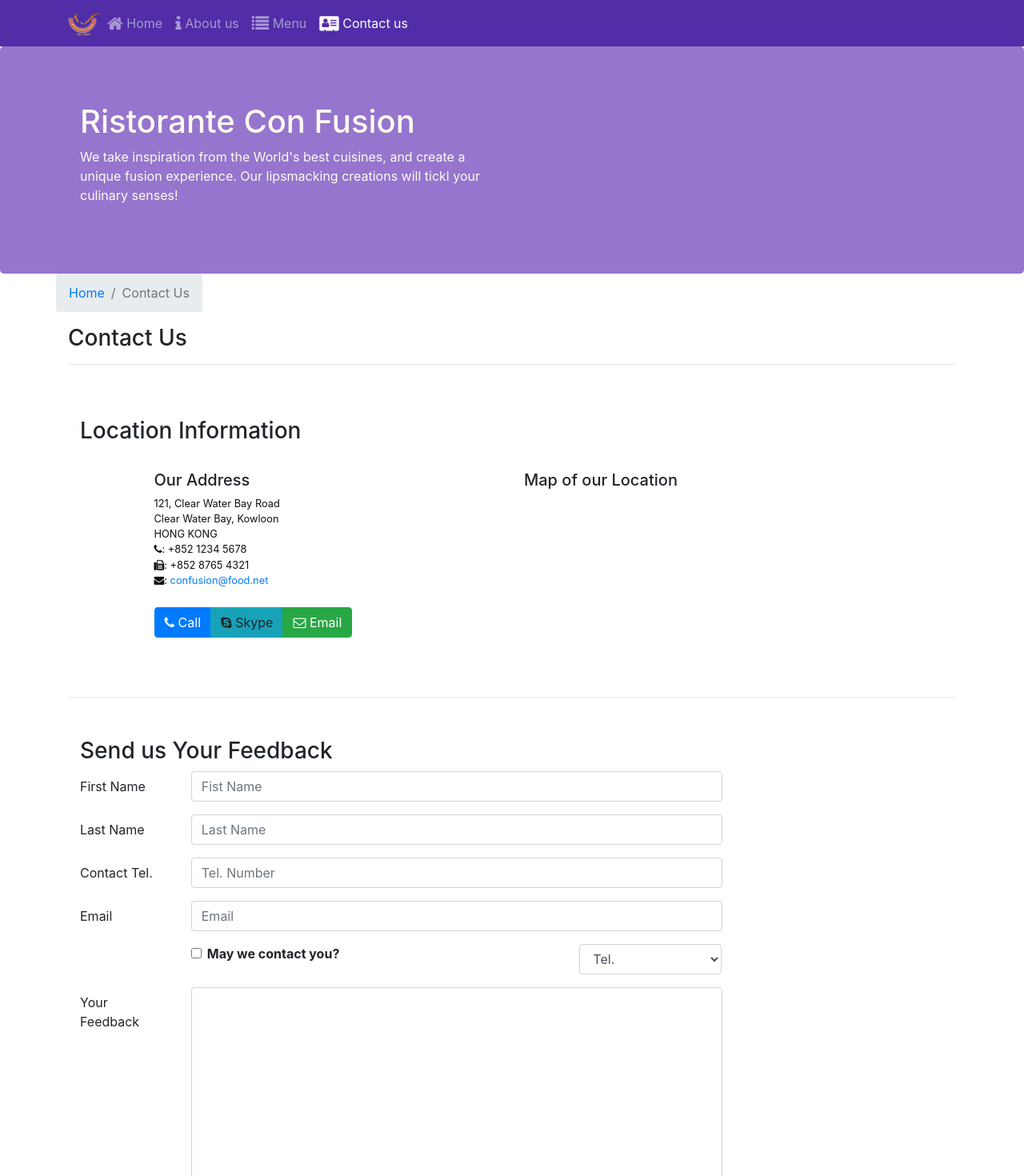
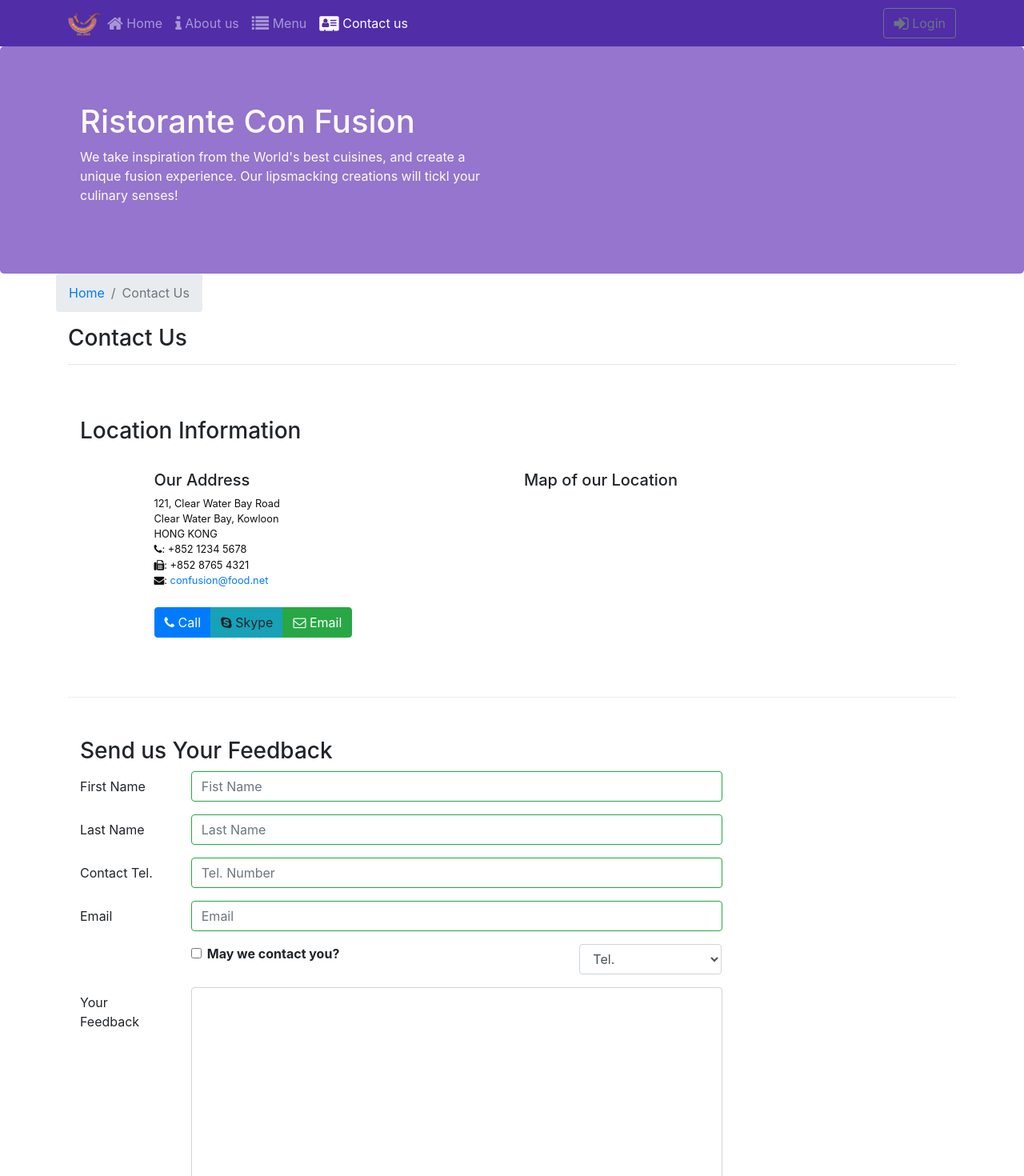
Before and after one commit to hieuhuynh1752/Coursera-React-Course-, a React (Create React App) app: page /contactus in a window 1280 px wide. Shown: the top 1470 px of the page at 80% size. Built offline with nearby package versions, Linux system fonts and the light colour scheme.

Commit message:
Un-Controlled form

```diff
--- a/src/components/ContactComponent.js
+++ b/src/components/ContactComponent.js
@@ -1,5 +1,5 @@
 import React, {Component} from 'react';
-import {Breadcrumb,BreadcrumbItem, Button, Form, FormGroup, Label, Input, Col} from 'reactstrap';
+import {Breadcrumb,BreadcrumbItem, Button, Form, FormGroup, Label, Input, Col, FormFeedback} from 'reactstrap';
 import {Link} from 'react-router-dom';
 
 class Contact extends Component {
@@ -14,10 +14,53 @@ class Contact extends Component {
             email: '',
             agree: false,
             contactType: 'Tel.',
-            message:''
+            message:'',
+            touched: {
+                firstname: false,
+                lastname: false,
+                telnum: false,
+                email: false
+            }
         }
         this.handleSubmit = this.handleSubmit.bind(this);
         this.handleInputChange = this.handleInputChange.bind(this);
+        this.handleBlur = this.handleBlur.bind(this);
+    }
+
+    handleBlur = (field) => (evt)=>{
+        this.setState({
+            touched: {...this.state.touched, [field]:true}
+        });
+    }
+
+    validate(firstname, lastname, telnum, email){
+        const errors={
+            firstname: '',
+            lastname: '',
+            telnum: '',
+            email: ''
+        };
+
+        if(this.state.touched.firstname && firstname.length<3)
+            errors.firstname = 'First name should be >= 3 characters';
+        else if (this.state.touched.firstname && firstname.length>10)
+            errors.firstname = 'First name should be <= 10 characters';
+
+        if(this.state.touched.lastname && lastname.length<3)
+            errors.lastname = 'Last name should be >= 3 characters';
+        else if (this.state.touched.lastname && lastname.length>10)
+            errors.lastname = 'Last name should be <= 10 characters';
+
+        const reg=/^\d+$/;
+        if(this.state.touched.telnum && !reg.test(telnum))
+            errors.telnum = 'Tel number should contain only numbers';
+        else if (this.state.touched.telnum && telnum.length!=10)
+            errors.telnum = 'Tel number should be 10 characters';
+
+        if(this.state.touched.email && email.split('').filter(x =>x==='@').length!==1)
+            errors.email = 'Email should contain @ characters';
+
+        return errors;
     }
 
     handleInputChange(event){
@@ -37,6 +80,7 @@ class Contact extends Component {
     }
 
     render(){
+        const errors = this.validate(this.state.firstname, this.state.lastname, this.state.telnum, this.state.email)
         return(
             <div className="container">
                 <div className="row">
@@ -84,25 +128,29 @@ class Contact extends Component {
                             <FormGroup row>
                                 <Label htmlFor="firstname" md={2}>First Name</Label>
                                 <Col md={10}>
-                                    <Input onChange={this.handleInputChange} type="text" id="firstname" name="firstname" placeholder="Fist Name" value={this.state.firstname}></Input>
+                                    <Input onBlur={this.handleBlur('firstname')} onChange={this.handleInputChange} type="text" id="firstname" name="firstname" placeholder="Fist Name" value={this.state.firstname}  valid={errors.firstname === ''} invalid={errors.firstname !== ''} ></Input>
+                                    <FormFeedback>{errors.firstname}</FormFeedback>
                                 </Col>
                             </FormGroup>
                             <FormGroup row>
                                 <Label htmlFor="lastname" md={2}>Last Name</Label>
                                 <Col md={10}>
-                                    <Input onChange={this.handleInputChange} type="text" id="lastname" name="lastname" placeholder="Last Name" value={this.state.lastname}></Input>
+                                    <Input  valid={errors.lastname ===''} invalid={errors.lastname !== ''} onBlur={this.handleBlur('lastname')} onChange={this.handleInputChange} type="text" id="lastname" name="lastname" placeholder="Last Name" value={this.state.lastname}></Input>
+                                    <FormFeedback>{errors.lastname}</FormFeedback>
                                 </Col>
                             </FormGroup>
                             <FormGroup row>
                                 <Label htmlFor="telnum" md={2}>Contact Tel.</Label>
                                 <Col md={10}>
-                                    <Input onChange={this.handleInputChange} type="tel" id="telnum" name="telnum" placeholder="Tel. Number" value={this.state.telnum}></Input>
+                                    <Input  valid={errors.telnum ===''} invalid={errors.telnum !== ''} onBlur={this.handleBlur('telnum')} onChange={this.handleInputChange} type="tel" id="telnum" name="telnum" placeholder="Tel. Number" value={this.state.telnum}></Input>
+                                    <FormFeedback>{errors.telnum}</FormFeedback>
                                 </Col>
                             </FormGroup>
                             <FormGroup row>
                                 <Label htmlFor="email" md={2}>Email</Label>
                                 <Col md={10}>
-                                    <Input onChange={this.handleInputChange} type="email" id="email" name="email" placeholder="Email" value={this.state.email}></Input>
+                                    <Input  valid={errors.email ===''} invalid={errors.email !== ''} onBlur={this.handleBlur('email')} onChange={this.handleInputChange} type="email" id="email" name="email" placeholder="Email" value={this.state.email}></Input>
+                                    <FormFeedback>{errors.email}</FormFeedback>
                                 </Col>
                             </FormGroup>
                             <FormGroup row>
--- a/src/components/HeaderComponent.js
+++ b/src/components/HeaderComponent.js
@@ -1,5 +1,5 @@
 import React, {Component} from 'react';
-import { Navbar, NavbarBrand, Nav, NavbarToggler, Collapse, NavItem,Jumbotron } from 'reactstrap';
+import { Navbar, NavbarBrand, Nav, NavbarToggler, Collapse, NavItem,Jumbotron, Button, Modal, ModalHeader, ModalBody, FormGroup, Label, Form, Input } from 'reactstrap';
 import {NavLink} from 'react-router-dom';
 
 class Header extends Component{
@@ -7,13 +7,26 @@ class Header extends Component{
     constructor(props){
         super(props);
         this.state={
-            isNavOpen:false
+            isNavOpen:false,
+            isModalOpen: false
         };
         this.toggleNav = this.toggleNav.bind(this);
+        this.toggleModal = this.toggleModal.bind(this);
+        this.handleLogin = this.handleLogin.bind(this);
     }
 
     toggleNav() {
         this.setState({isNavOpen:!this.state.isNavOpen});
+    }
+
+    toggleModal(){
+        this.setState({isModalOpen:!this.state.isModalOpen});
+    }
+
+    handleLogin(event){
+        this.toggleModal();
+        alert("Username: " + this.username.value + " Password: " + this.password.value + " Remember: " + this.remember.checked)
+        event.preventDefault();
     }
 
     render(){
@@ -48,6 +61,13 @@ class Header extends Component{
                                     </NavLink>
                                 </NavItem>
                             </Nav>
+                            <Nav className="ml-auto" navbar>
+                                <NavItem>
+                                    <Button outline onClick={this.toggleModal}>
+                                        <span className="fa fa-sign-in fa-lg"></span> Login
+                                    </Button>
+                                </NavItem>
+                            </Nav>
                         </Collapse>
                     </div>
                 </Navbar>
@@ -62,6 +82,28 @@ class Header extends Component{
                         </div>
                     </div>
                 </Jumbotron>
+                <Modal isOpen={this.state.isModalOpen} toggle={this.toggleModal}>
+                    <ModalHeader toggle={this.toggleModal}>Login</ModalHeader>
+                    <ModalBody>
+                        <Form onSubmit={this.handleLogin}>
+                            <FormGroup>
+                                <Label htmlFor="username">Username</Label>
+                                <Input innerRef={(input)=>this.username = input} type="text" id="username" name="username"></Input>
+                            </FormGroup>
+                            <FormGroup>
+                                <Label htmlFor="password">Password</Label>
+                                <Input innerRef={(input)=>this.password = input} type="password" id="password" name="password"></Input>
+                            </FormGroup>
+                            <FormGroup check>
+                                <Label check>
+                                    <Input innerRef={(input)=>this.remember = input} type="checkbox" id="remember" name="remember"></Input>
+                                    Remember me!
+                                </Label>
+                            </FormGroup>
+                            <Button type="submit" value="submit" className="bg-primary">Login</Button>
+                        </Form>
+                    </ModalBody>
+                </Modal>
             </>
         );
     }
```
